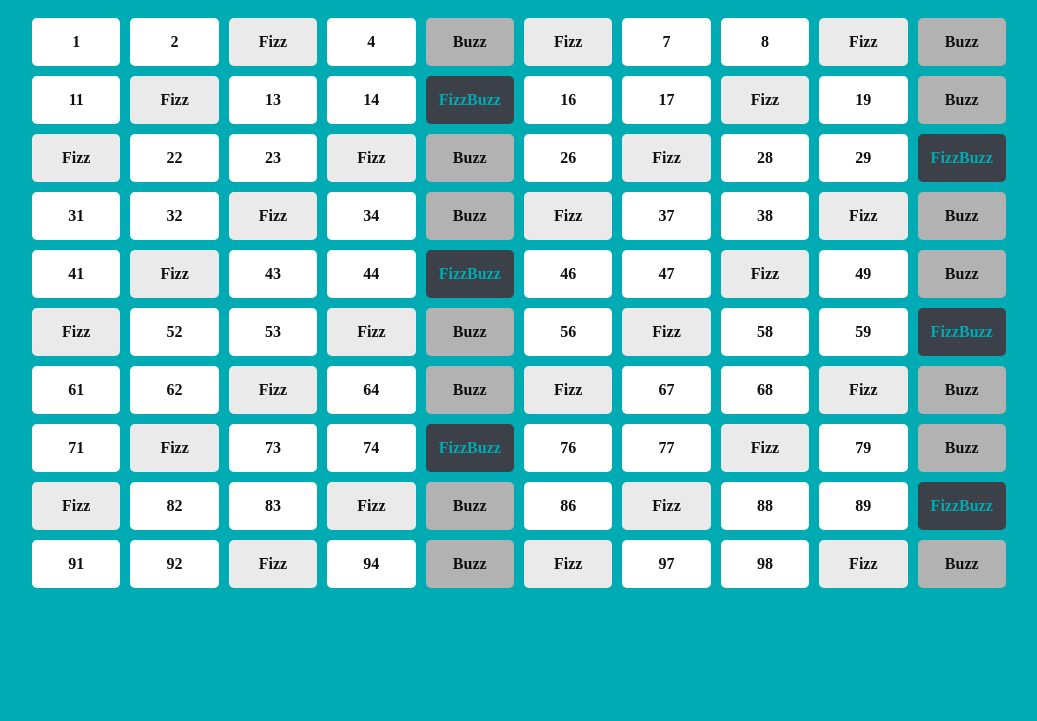
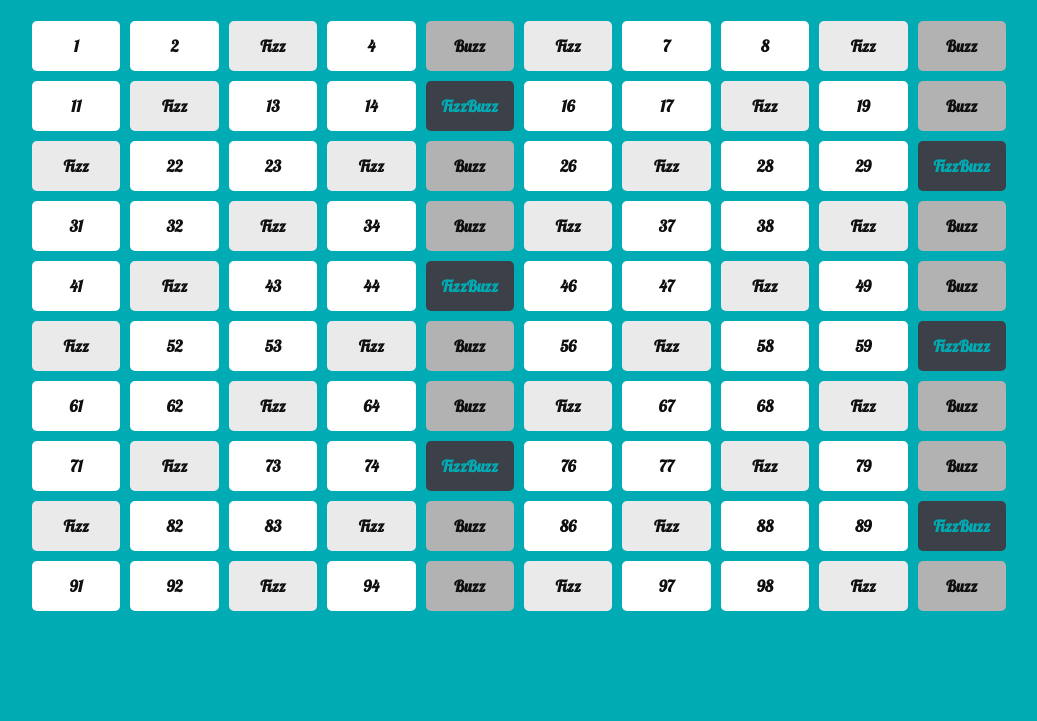
Before and after one commit to lufranski/js-fizzbuzz, a plain HTML site: page bonus/index.html in a window 1280 px wide. Shown: the part 79-800 px from the top of the page, without its empty margins (116-1153 px from the left). Drawn offline with Linux system fonts and the light colour scheme.

Commit message:
Font Family Fix

```diff
--- a/bonus/css/style.css
+++ b/bonus/css/style.css
@@ -6,6 +6,7 @@
 
 body {
     background-color: #00ABB3;
+    font-family: 'Lobster', cursive;
 }
 
 h1 {
```
